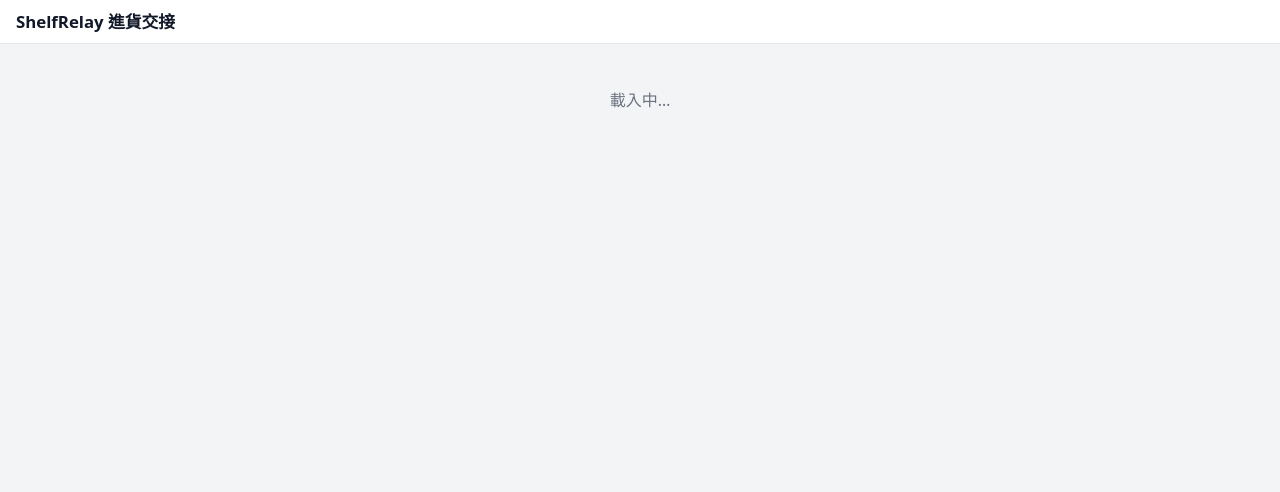
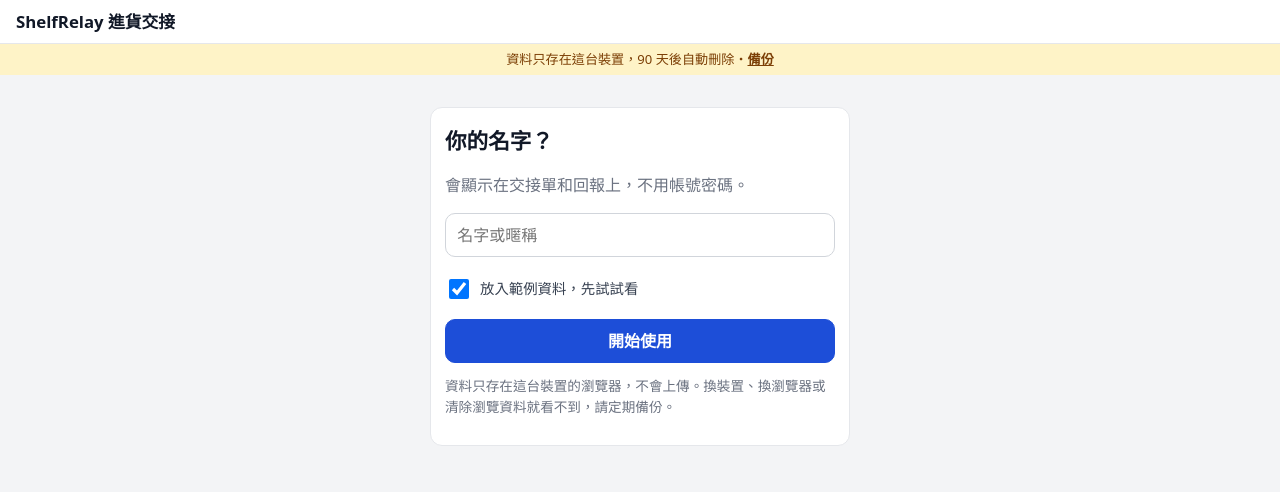
Before and after one commit to mr-s-demo/shelfrelay-old, a plain HTML site: page index.html in a window 1280 px wide. Drawn offline with Linux system fonts and the light colour scheme; files that its build step writes are made by us from their sources.

Commit message:
Fix css and js paths in index.html
Co-Authored-By: Claude Opus 5.5 <noreply@anthropic.com>

```diff
--- a/index.html
+++ b/index.html
@@ -9,7 +9,7 @@
 <meta name="theme-color" content="#1d4ed8">
 <title>ShelfRelay 進貨交接</title>
 <link rel="icon" href="data:,">
-<link rel="stylesheet" href="css/app.css">
+<link rel="stylesheet" href="app.css">
 </head>
 <body>
 <header class="top">
@@ -20,6 +20,6 @@
 <main id="main"><p class="muted center pad">載入中…</p></main>
 <nav id="nav" class="bottom" hidden></nav>
 <noscript><p>請開啟 JavaScript 才能使用。</p></noscript>
-<script type="module" src="js/app.js"></script>
+<script type="module" src="app.js"></script>
 </body>
 </html>
```
